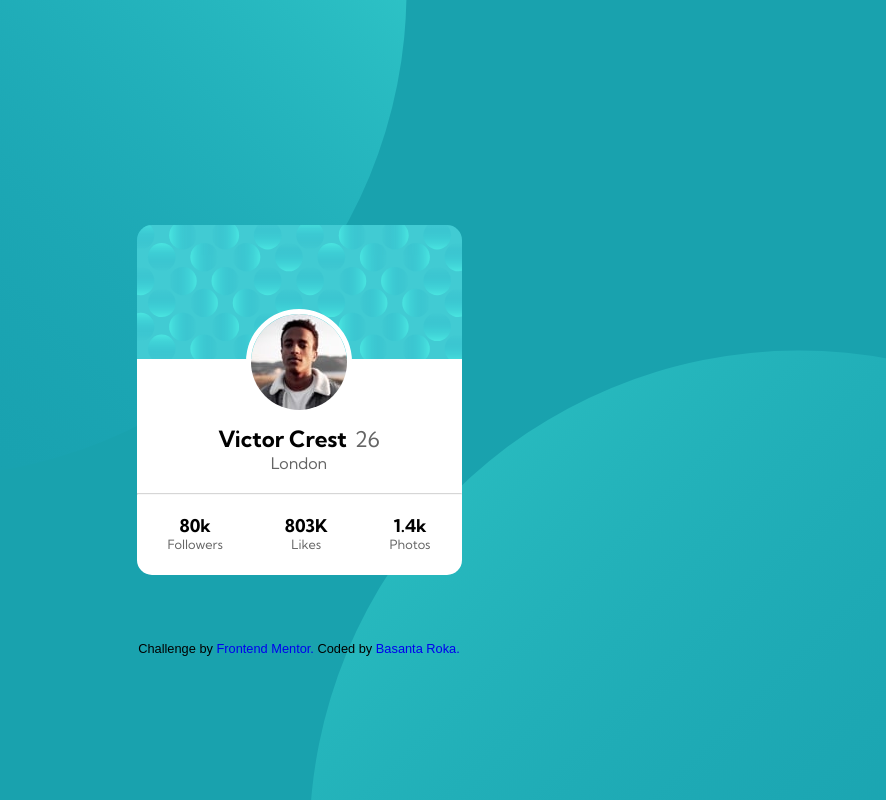
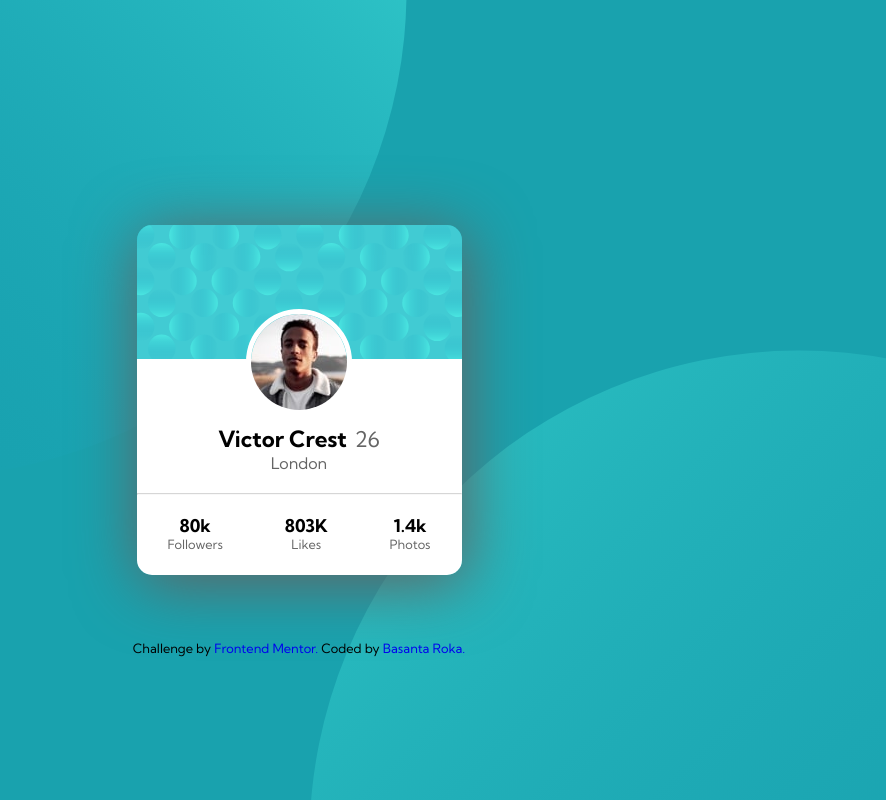
Before and after one commit to Basanta-Roka/Profile-card-component, a plain HTML site: page index.html in a window 1280 px wide. Shown: the whole page, without its empty margins (341-1227 px from the left). Drawn offline with Linux system fonts and the light colour scheme.

Commit message:
Update style.css

```diff
--- a/style.css
+++ b/style.css
@@ -38,10 +38,12 @@ p {
 }
 
 .container {
+    box-shadow: 3px 8px 64px 1px rgb(99, 98, 98);
     width: 325px;
     height: 350px;
     display: flex;
     flex-direction: column;
+    border-radius: 15px;
 }
 
 .banner img {
@@ -134,7 +136,6 @@ h2 {
     padding-bottom: 1rem;
     font-size: 0.8rem;
     text-align: center;
-    font-family: 'Lexend Deca', sans-serif;
 }
 
 #creditText a {
```
